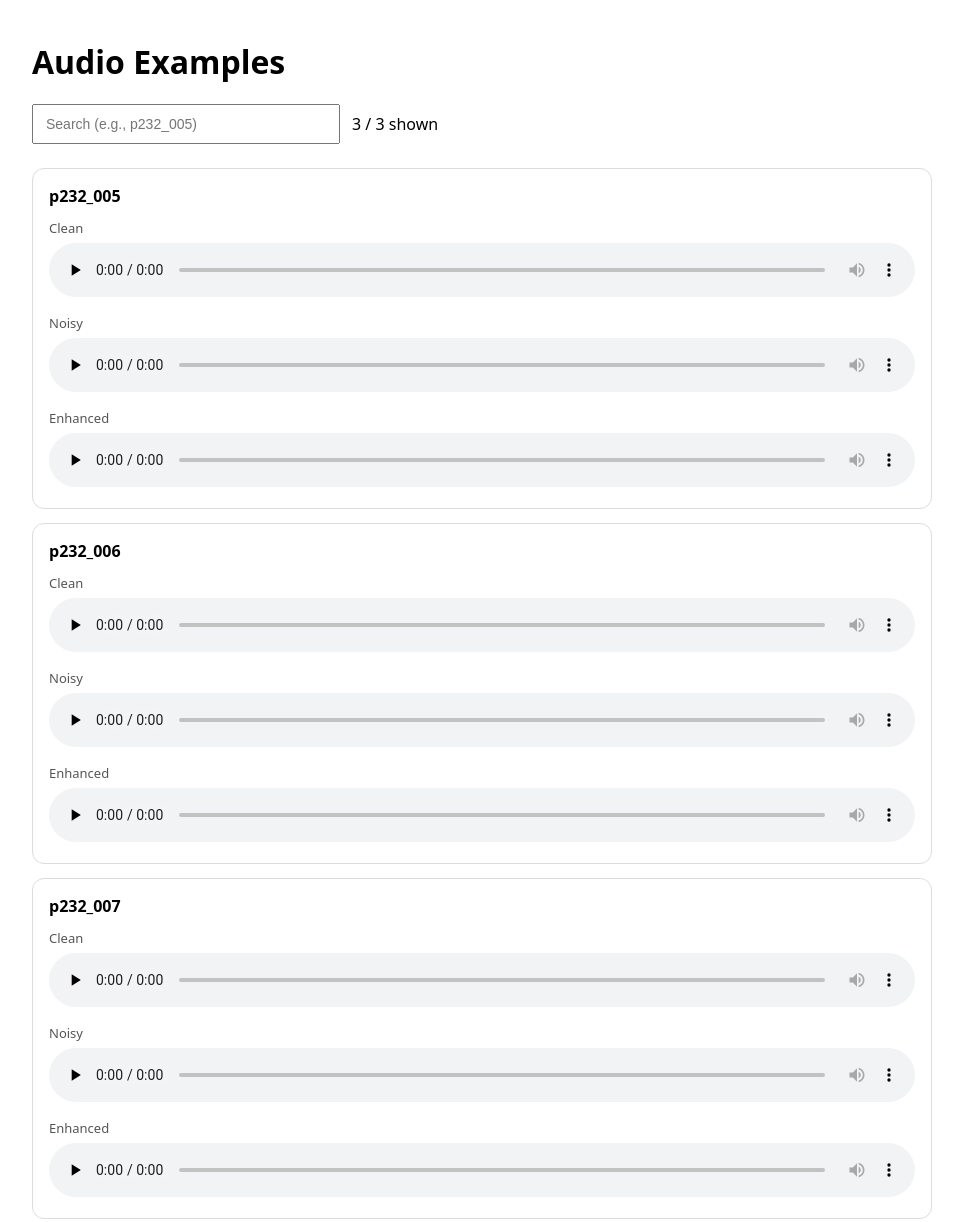
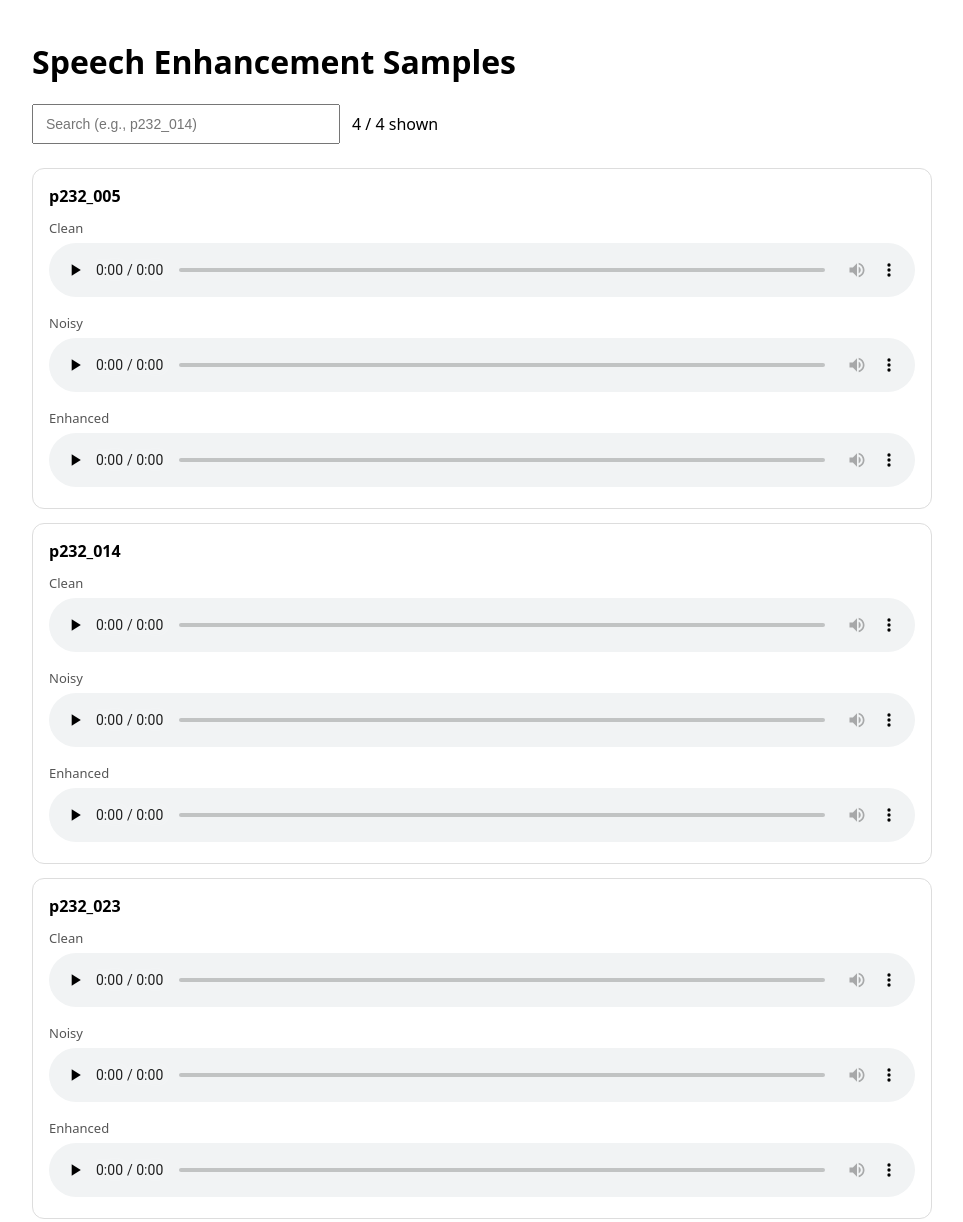
Before and after one commit to drchk/My-S3G-Net-SE, a plain HTML site: page index.html in a window 1280 px wide. Shown: the top 1222 px of the page, without its empty margins (158-1121 px from the left). Drawn offline with Linux system fonts and the light colour scheme.

Commit message:
Update index.html

```diff
--- a/index.html
+++ b/index.html
@@ -3,7 +3,7 @@
 <head>
   <meta charset="utf-8" />
   <meta name="viewport" content="width=device-width, initial-scale=1" />
-    <title>Audio Examples</title>
+  <title>Speech Enhancement Samples</title>
   <style>
     body { font-family: system-ui, Arial, sans-serif; max-width: 900px; margin: 40px auto; padding: 0 16px; }
     .controls { margin: 16px 0 24px; display: flex; gap: 12px; flex-wrap: wrap; align-items: center; }
@@ -16,25 +16,26 @@
   </style>
 </head>
 <body>
-    <h1>Audio Examples</h1>
+  <h1>Speech Enhancement Samples</h1>
+
   <div class="controls">
-      <input id="search" placeholder="Search (e.g., p232_005)" />
+    <input id="search" placeholder="Search (e.g., p232_014)" />
     <span id="count"></span>
   </div>
 
   <div id="list"></div>
 
   <script>
-      // Put ALL your IDs here (no extension)
-      // For p232_005.wav, add "p232_005"
+    // Put ALL your IDs here (no extension, no "enh_")
     const sampleIds = [
       "p232_005",
-        "p232_006",
-        "p232_007",
+      "p232_014",
+      "p232_023",
+      "p232_034",
       // ... add more
     ];
 
-      const ext = "wav"; // <-- WAV
+    const ext = "wav"; // WAV files
 
     const listEl = document.getElementById("list");
     const searchEl = document.getElementById("search");
@@ -43,24 +44,22 @@
     function makeItem(id) {
       const div = document.createElement("div");
       div.className = "item";
-        div.dataset.id = id;
-
       div.innerHTML = `
         <div class="title">${id}</div>
 
         <div class="row">
           <div class="label">Clean</div>
-            <audio controls preload="none" src="Audio/clean/${id}.${ext}"></audio>
+          <audio controls preload="none" src="Audio/Clean/${id}.${ext}"></audio>
         </div>
 
         <div class="row">
           <div class="label">Noisy</div>
-            <audio controls preload="none" src="Audio/noisy/${id}.${ext}"></audio>
+          <audio controls preload="none" src="Audio/Noisy/${id}.${ext}"></audio>
         </div>
 
         <div class="row">
           <div class="label">Enhanced</div>
-            <audio controls preload="none" src="Audio/enhanced/enh_${id}.${ext}"></audio>
+          <audio controls preload="none" src="Audio/Enhanced/enh_${id}.${ext}"></audio>
         </div>
       `;
       return div;
```
Lines whose indentation alone changed are shown as unchanged.
